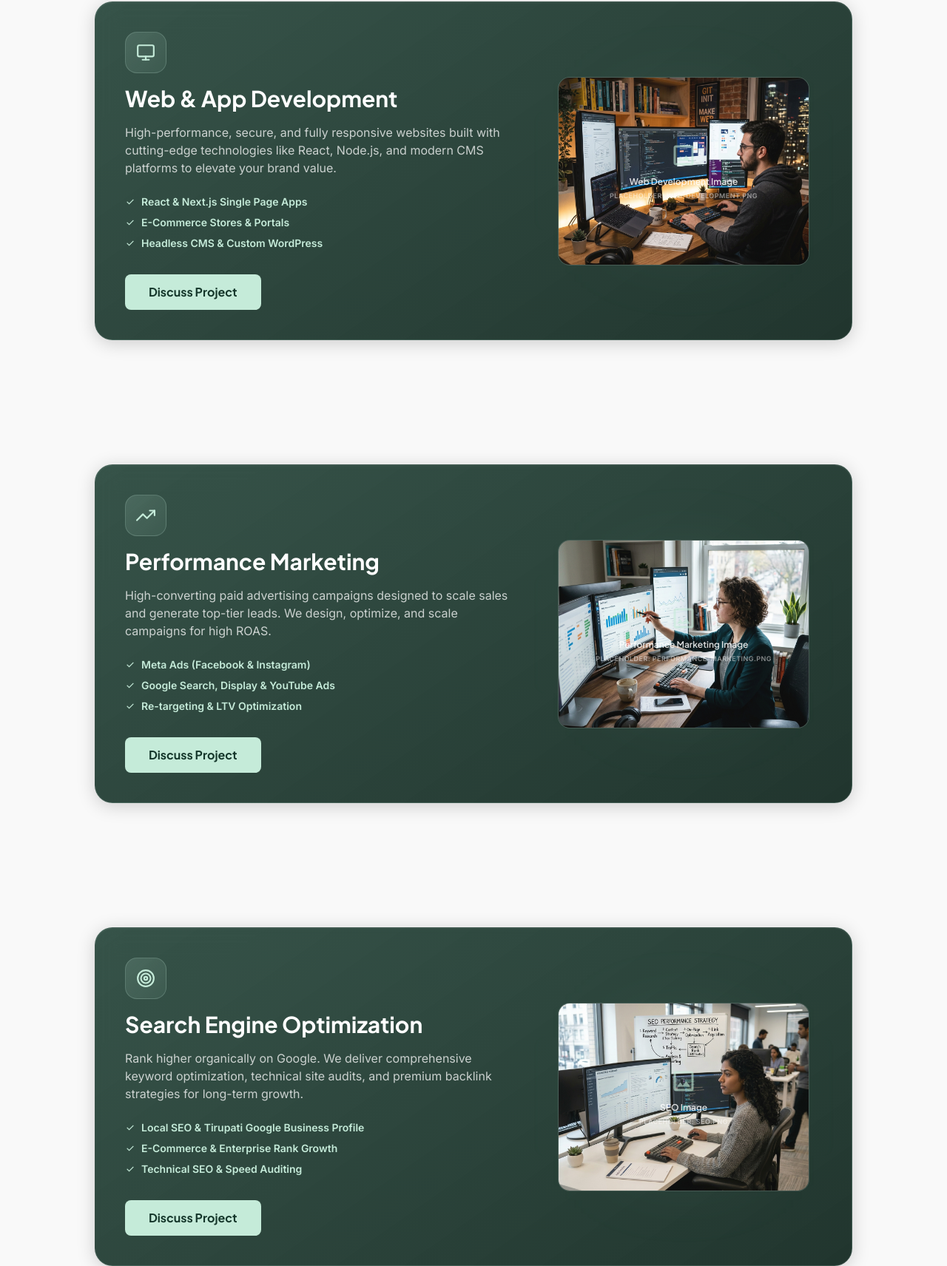
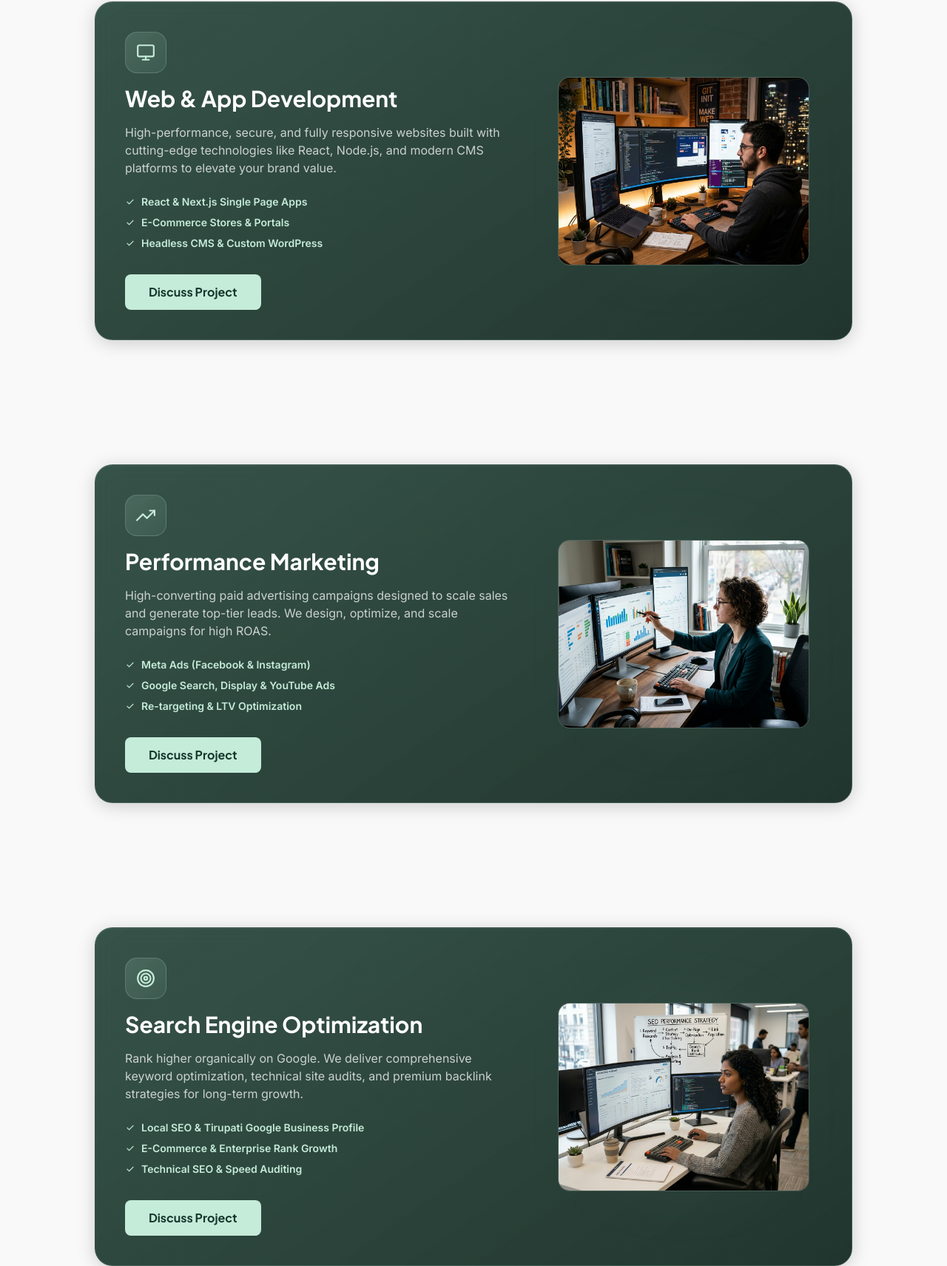
Before and after one commit to sai9ram/theupliv, a plain HTML site: page service.html in a window 1280 px wide. Shown: the part 632-2344 px from the top of the page at 74% size. Drawn offline with nearby package versions, Linux system fonts and the light colour scheme.

Commit message:
Remove placeholder label texts and overlay elements from service cards in service.html

```diff
--- a/service.html
+++ b/service.html
@@ -351,11 +351,8 @@
                     <div class="absolute w-40 h-40 rounded-full bg-[#c5ebd9]/10 blur-3xl pointer-events-none"></div>
                     <div class="relative z-10 w-full max-w-[340px] aspect-[4/3] rounded-2xl overflow-hidden border border-white/10 shadow-inner bg-white/5 flex items-center justify-center group/img">
                         <img src="Web_Development_Image_202606012050.jpeg" alt="Web &amp; App Development" class="w-full h-full object-cover transition-transform duration-500 group-hover/img:scale-105" onerror="this.style.display='none'; this.nextElementSibling.style.display='flex';" />
-                        <!-- Sleek placeholder visual indicator if image fails to load -->
-                        <div class="absolute inset-0 flex flex-col items-center justify-center text-center p-4 text-on-primary/40 bg-white/5">
-                            <span class="material-symbols-outlined text-4xl mb-2 text-[#c5ebd9]/60">image</span>
-                            <span class="text-xs font-semibold font-heading text-white/85 mb-1">Web Development Image</span>
-                            <span class="text-[9px] uppercase tracking-wider font-semibold font-body text-white/50">Placeholder: web-development.png</span>
+                        <div class="absolute inset-0 flex-col items-center justify-center bg-white/[0.03] backdrop-blur-md border border-white/10 rounded-2xl hidden">
+                            <i class="ri-image-line text-2xl text-white/40 mb-1"></i>
                         </div>
                     </div>
                 </div>
@@ -395,10 +392,8 @@
                     <div class="absolute w-40 h-40 rounded-full bg-[#c5ebd9]/10 blur-3xl pointer-events-none"></div>
                     <div class="relative z-10 w-full max-w-[340px] aspect-[4/3] rounded-2xl overflow-hidden border border-white/10 shadow-inner bg-white/5 flex items-center justify-center group/img">
                         <img src="Performance_Marketing_Image._202606012059.jpeg" alt="Performance Marketing" class="w-full h-full object-cover transition-transform duration-500 group-hover/img:scale-105" onerror="this.style.display='none'; this.nextElementSibling.style.display='flex';" />
-                        <div class="absolute inset-0 flex flex-col items-center justify-center text-center p-4 text-on-primary/40 bg-white/5">
-                            <span class="material-symbols-outlined text-4xl mb-2 text-[#c5ebd9]/60">image</span>
-                            <span class="text-xs font-semibold font-heading text-white/85 mb-1">Performance Marketing Image</span>
-                            <span class="text-[9px] uppercase tracking-wider font-semibold font-body text-white/50">Placeholder: performance-marketing.png</span>
+                        <div class="absolute inset-0 flex-col items-center justify-center bg-white/[0.03] backdrop-blur-md border border-white/10 rounded-2xl hidden">
+                            <i class="ri-image-line text-2xl text-white/40 mb-1"></i>
                         </div>
                     </div>
                 </div>
@@ -439,10 +434,8 @@
                     <div class="absolute w-40 h-40 rounded-full bg-[#c5ebd9]/10 blur-3xl pointer-events-none"></div>
                     <div class="relative z-10 w-full max-w-[340px] aspect-[4/3] rounded-2xl overflow-hidden border border-white/10 shadow-inner bg-white/5 flex items-center justify-center group/img">
                         <img src="SEO_Image_202606012113.jpeg" alt="Search Engine Optimization" class="w-full h-full object-cover transition-transform duration-500 group-hover/img:scale-105" onerror="this.style.display='none'; this.nextElementSibling.style.display='flex';" />
-                        <div class="absolute inset-0 flex flex-col items-center justify-center text-center p-4 text-on-primary/40 bg-white/5">
-                            <span class="material-symbols-outlined text-4xl mb-2 text-[#c5ebd9]/60">image</span>
-                            <span class="text-xs font-semibold font-heading text-white/85 mb-1">SEO Image</span>
-                            <span class="text-[9px] uppercase tracking-wider font-semibold font-body text-white/50">Placeholder: seo.png</span>
+                        <div class="absolute inset-0 flex-col items-center justify-center bg-white/[0.03] backdrop-blur-md border border-white/10 rounded-2xl hidden">
+                            <i class="ri-image-line text-2xl text-white/40 mb-1"></i>
                         </div>
                     </div>
                 </div>
@@ -486,7 +479,6 @@
                         <img src="Social Media .jpeg" alt="Social Media Management" class="w-full h-full object-cover transition-transform duration-500 group-hover/img:scale-105" onerror="this.style.display='none'; this.nextElementSibling.style.display='flex';" />
                         <div class="absolute inset-0 flex-col items-center justify-center bg-white/[0.03] backdrop-blur-md border border-white/10 rounded-2xl hidden">
                             <i class="ri-image-line text-2xl text-white/40 mb-1"></i>
-                            <span class="text-[9px] uppercase tracking-wider font-semibold font-body text-white/50">Placeholder: Social Media .jpeg</span>
                         </div>
                     </div>
                 </div>
@@ -526,10 +518,8 @@
                     <div class="absolute w-40 h-40 rounded-full bg-[#c5ebd9]/10 blur-3xl pointer-events-none"></div>
                     <div class="relative z-10 w-full max-w-[340px] aspect-[4/3] rounded-2xl overflow-hidden border border-white/10 shadow-inner bg-white/5 flex items-center justify-center group/img">
                         <img src="UIUX design.jpg" alt="UI/UX Design" class="w-full h-full object-cover transition-transform duration-500 group-hover/img:scale-105" onerror="this.style.display='none'; this.nextElementSibling.style.display='flex';" />
-                        <div class="absolute inset-0 flex flex-col items-center justify-center text-center p-4 text-on-primary/40 bg-white/5">
-                            <span class="material-symbols-outlined text-4xl mb-2 text-[#c5ebd9]/60">image</span>
-                            <span class="text-xs font-semibold font-heading text-white/85 mb-1">UI/UX Design Image</span>
-                            <span class="text-[9px] uppercase tracking-wider font-semibold font-body text-white/50">Placeholder: uiux-design.png</span>
+                        <div class="absolute inset-0 flex-col items-center justify-center bg-white/[0.03] backdrop-blur-md border border-white/10 rounded-2xl hidden">
+                            <i class="ri-image-line text-2xl text-white/40 mb-1"></i>
                         </div>
                     </div>
                 </div>
@@ -570,10 +560,8 @@
                     <div class="absolute w-40 h-40 rounded-full bg-[#c5ebd9]/10 blur-3xl pointer-events-none"></div>
                     <div class="relative z-10 w-full max-w-[340px] aspect-[4/3] rounded-2xl overflow-hidden border border-white/10 shadow-inner bg-white/5 flex items-center justify-center group/img">
                         <img src="Corporate Branding.jpg" alt="Corporate Branding" class="w-full h-full object-cover transition-transform duration-500 group-hover/img:scale-105" onerror="this.style.display='none'; this.nextElementSibling.style.display='flex';" />
-                        <div class="absolute inset-0 flex flex-col items-center justify-center text-center p-4 text-on-primary/40 bg-white/5">
-                            <span class="material-symbols-outlined text-4xl mb-2 text-[#c5ebd9]/60">image</span>
-                            <span class="text-xs font-semibold font-heading text-white/85 mb-1">Branding Image</span>
-                            <span class="text-[9px] uppercase tracking-wider font-semibold font-body text-white/50">Placeholder: corporate-branding.png</span>
+                        <div class="absolute inset-0 flex-col items-center justify-center bg-white/[0.03] backdrop-blur-md border border-white/10 rounded-2xl hidden">
+                            <i class="ri-image-line text-2xl text-white/40 mb-1"></i>
                         </div>
                     </div>
                 </div>
```
